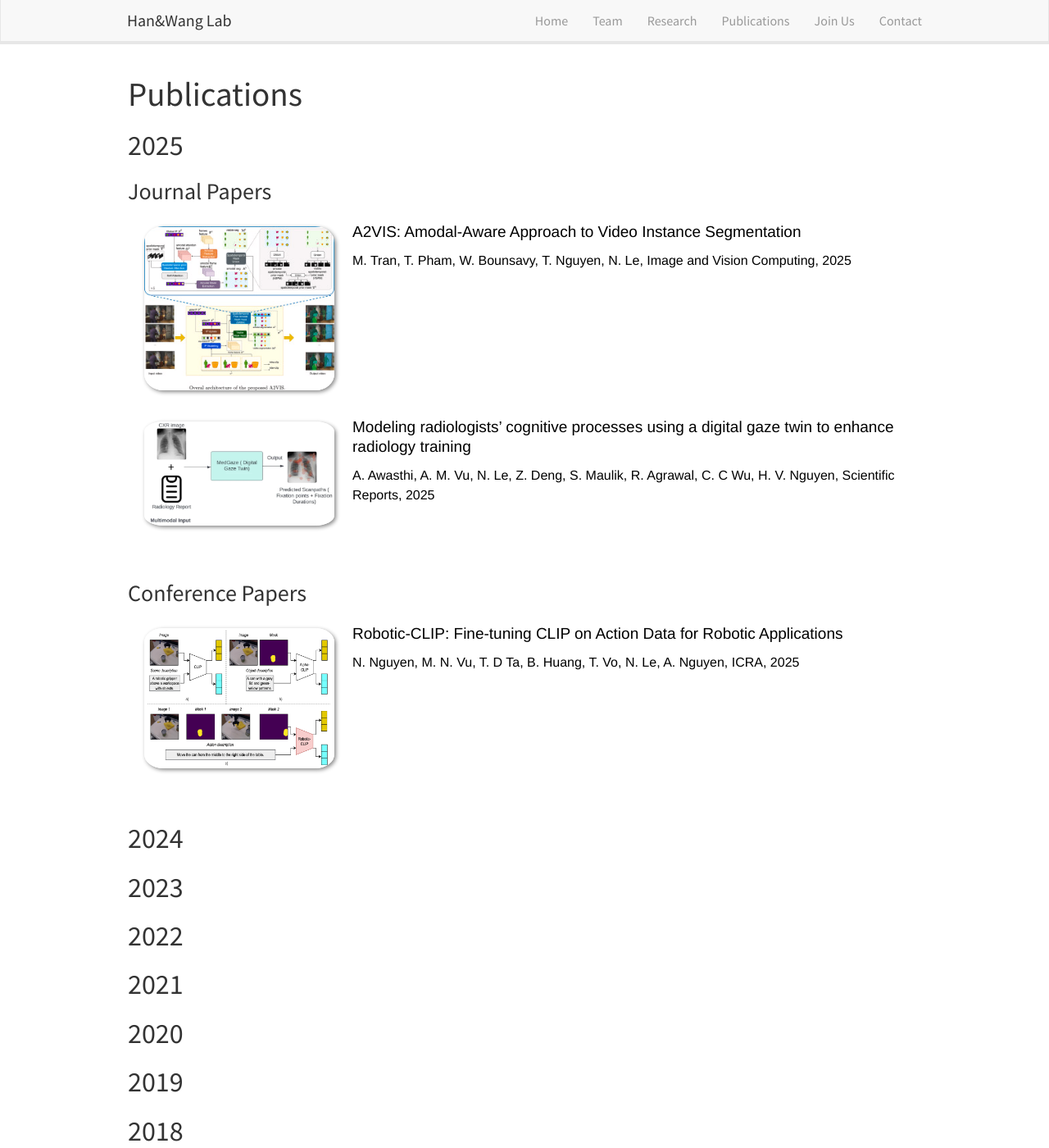
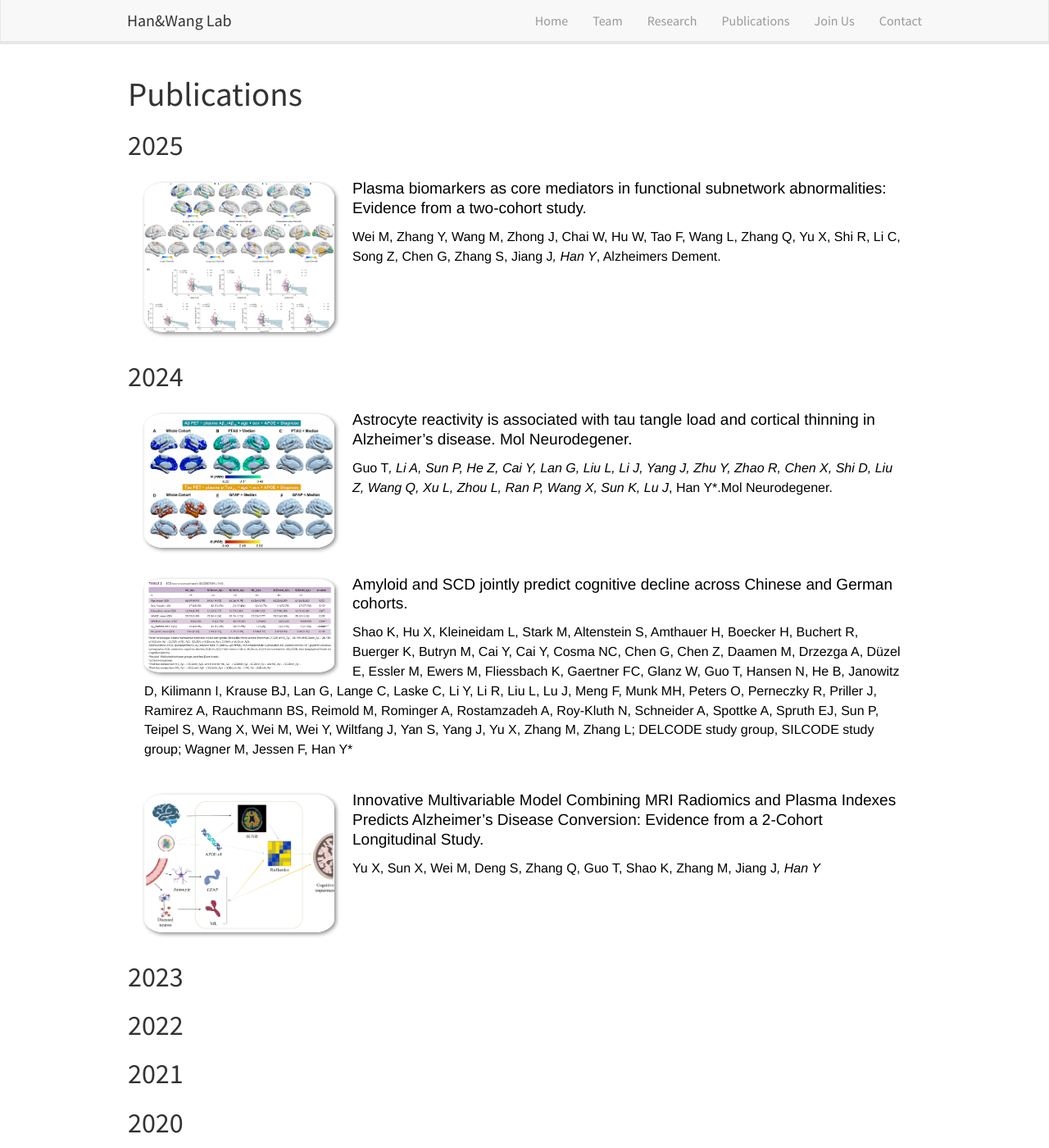
Before and after one commit to han-wang-lab/han-wang-lab.github.io, a Jekyll site: the page built from _pages/publications.md, in a window 1280 px wide and 1400 px high. Shown: the whole window at 82% size. Built offline with Jekyll 4.4.1, drawn with Linux system fonts in a browser that asks for light colours; nearby versions of some CDN libraries.

Commit message:
publication2

```diff
--- a/_data/publist.yml
+++ b/_data/publist.yml
@@ -1,33 +1,45 @@
 # 2025
-- title: "Robotic-CLIP: Fine-tuning CLIP on Action Data for Robotic Applications"
-  image: nguyen_icra2025.png
+#图片在C:\labpage\han-wang-lab.github.io\images\pubpic
+- title: "Plasma biomarkers as core mediators in functional subnetwork abnormalities: Evidence from a two-cohort study."
+  image: alz70114-fig-0003-m.jpg
   description:
-  authors: N. Nguyen, M. N. Vu, T. D Ta, B. Huang, T. Vo, N. Le, A. Nguyen
+  authors: Wei M, Zhang Y, Wang M, Zhong J, Chai W, Hu W, Tao F, Wang L, Zhang Q, Yu X, Shi R, Li C, Song Z, Chen G, Zhang S, Jiang J*, Han Y*
   link:
-    url: https://arxiv.org/abs/2409.17727
-    display: N. Nguyen, M. N. Vu, T. D Ta, B. Huang, T. Vo, N. Le, A. Nguyen,  ICRA, 2025
-  type: 1
-  news2:
-  year: 2025
-
-- title: "A2VIS: Amodal-Aware Approach to Video Instance Segmentation"
-  image: tran_image_vision2025.png
-  description:
-  authors: M. Tran, T. Pham, W. Bounsavy, T. Nguyen, N. Le
-  link:
-    url: https://www.sciencedirect.com/science/article/abs/pii/S0262885625001313
-    display: M. Tran, T. Pham, W. Bounsavy, T. Nguyen, N. Le,  Image and Vision Computing, 2025
+    url: https://alz-journals.onlinelibrary.wiley.com/doi/10.1002/alz.70114
+    display: Wei M, Zhang Y, Wang M, Zhong J, Chai W, Hu W, Tao F, Wang L, Zhang Q, Yu X, Shi R, Li C, Song Z, Chen G, Zhang S, Jiang J*, Han Y*, Alzheimers Dement.
   type: 2
   news2:
   year: 2025
 
-- title: "Modeling radiologists’ cognitive processes using a digital gaze twin to enhance radiology training"
-  image: awasthi_scientific_reports2025.png
+- title: "Astrocyte reactivity is associated with tau tangle load and cortical thinning in Alzheimer's disease. Mol Neurodegener."
+  image: 07236041c015561b678e1879ed47846d.png
   description:
-  authors: A. Awasthi, A. M. Vu, N. Le, Z. Deng, S. Maulik, R. Agrawal, C. C Wu, H. V. Nguyen
+  authors: Guo T*, Li A, Sun P, He Z, Cai Y, Lan G, Liu L, Li J, Yang J, Zhu Y, Zhao R, Chen X, Shi D, Liu Z, Wang Q, Xu L, Zhou L, Ran P, Wang X, Sun K, Lu J*, Han Y*.
   link:
-    url: https://www.nature.com/articles/s41598-025-97935-y
-    display: A. Awasthi, A. M. Vu, N. Le, Z. Deng, S. Maulik, R. Agrawal, C. C Wu, H. V. Nguyen,  Scientific Reports, 2025
+    url: https://molecularneurodegeneration.biomedcentral.com/articles/10.1186/s13024-024-00750-8
+    display: Guo T*, Li A, Sun P, He Z, Cai Y, Lan G, Liu L, Li J, Yang J, Zhu Y, Zhao R, Chen X, Shi D, Liu Z, Wang Q, Xu L, Zhou L, Ran P, Wang X, Sun K, Lu J*, Han Y*.Mol Neurodegener.
   type: 2
   news2:
-  year: 2025
+  year: 2024
+
+- title: "Amyloid and SCD jointly predict cognitive decline across Chinese and German cohorts."
+  image: 595f939434f4f28e8252190609ba97fb.png
+  description:
+  authors: Shao K, Hu X, Kleineidam L, Stark M, Altenstein S, Amthauer H, Boecker H, Buchert R, Buerger K, Butryn M, Cai Y, Cai Y, Cosma NC, Chen G, Chen Z, Daamen M, Drzezga A, Düzel E, Essler M, Ewers M, Fliessbach K, Gaertner FC, Glanz W, Guo T, Hansen N, He B, Janowitz D, Kilimann I, Krause BJ, Lan G, Lange C, Laske C, Li Y, Li R, Liu L, Lu J, Meng F, Munk MH, Peters O, Perneczky R, Priller J, Ramirez A, Rauchmann BS, Reimold M, Rominger A, Rostamzadeh A, Roy-Kluth N, Schneider A, Spottke A, Spruth EJ, Sun P, Teipel S, Wang X, Wei M, Wei Y, Wiltfang J, Yan S, Yang J, Yu X, Zhang M, Zhang L; DELCODE study group, SILCODE study group; Wagner M, Jessen F, Han Y*
+  link:
+    url: https://alz-journals.onlinelibrary.wiley.com/doi/10.1002/alz.14119
+    display: Shao K, Hu X, Kleineidam L, Stark M, Altenstein S, Amthauer H, Boecker H, Buchert R, Buerger K, Butryn M, Cai Y, Cai Y, Cosma NC, Chen G, Chen Z, Daamen M, Drzezga A, Düzel E, Essler M, Ewers M, Fliessbach K, Gaertner FC, Glanz W, Guo T, Hansen N, He B, Janowitz D, Kilimann I, Krause BJ, Lan G, Lange C, Laske C, Li Y, Li R, Liu L, Lu J, Meng F, Munk MH, Peters O, Perneczky R, Priller J, Ramirez A, Rauchmann BS, Reimold M, Rominger A, Rostamzadeh A, Roy-Kluth N, Schneider A, Spottke A, Spruth EJ, Sun P, Teipel S, Wang X, Wei M, Wei Y, Wiltfang J, Yan S, Yang J, Yu X, Zhang M, Zhang L; DELCODE study group, SILCODE study group; Wagner M, Jessen F, Han Y*
+  type: 2
+  news2:
+  year: 2024
+
+- title: "Innovative Multivariable Model Combining MRI Radiomics and Plasma Indexes Predicts Alzheimer's Disease Conversion: Evidence from a 2-Cohort Longitudinal Study. "
+  image: db378c68517e54ed0d910f5edd1a10fe.png
+  description:
+  authors: Yu X, Sun X, Wei M, Deng S, Zhang Q, Guo T, Shao K, Zhang M, Jiang J*, Han Y*
+  link:
+    url: https://spj.science.org/doi/10.34133/research.0354
+    display: Yu X, Sun X, Wei M, Deng S, Zhang Q, Guo T, Shao K, Zhang M, Jiang J*, Han Y*
+  type: 2
+  news2:
+  year: 2024
--- a/_layouts/research.html
+++ b/_layouts/research.html
@@ -41,7 +41,7 @@ layout: default
 </style>
 
 <div id="research" class="col-sm-12">
-
+<h1>Research</h1>
   <!-- 第一部分 -->
   <h2><strong>（一）基于血浆多维标志物（Aβ/tau/GFAP）构建预测AD神经退行性速率的计算模型研究</strong></h2>
   {% assign plasma = site.data.research | where_exp: "item", "item.id == 'plasma'" %}
--- a/_pages/publications.md
+++ b/_pages/publications.md
@@ -8,11 +8,11 @@ permalink: /publications/
 
 # Publications
 
-{% assign years = "2025,2024,2023,2022,2021,2020,2019,2018,2017,2016" | split: ',' %}
+{% assign years = "2025,2024,2023,2022,2021,2020" | split: ',' %}
 {% assign containsConference = false %}
 {% assign containsJournal = false %}
 {% for year in years %}
-{% assign containsConference = false %}
+<!-- {% assign containsConference = false %} -->
 {% assign containsJournal = false %}
 ## {{year | string}}
 
@@ -38,7 +38,7 @@ permalink: /publications/
 
 
 {% if containsJournal %}
-### Journal Papers
+<!-- ### Journal Papers -->
 {% endif %}
 
 {% for publi in site.data.publist %}
@@ -59,10 +59,10 @@ permalink: /publications/
 {% endfor %}
 
 {% if containsJournal %}
-<p> &nbsp; </p>
+<!-- <p> &nbsp; </p> -->
 {% endif %}
 
-{% if containsConference %}
+<!-- {% if containsConference %}
 ### Conference Papers
 {% endif %}
 
@@ -81,16 +81,16 @@ permalink: /publications/
 
 {% endif %}
 
-{% endfor %}
+{% endfor %} -->
 
 {% if containsConference %}
-<p> &nbsp; </p>
+<!-- <p> &nbsp; </p> -->
 {% endif %}
 
 {% endfor %}
 
 
-## Patents
+<!-- ## Patents
 
 {% assign number_printed = 0 %}
 {% for publi in site.data.publist %}
@@ -108,9 +108,9 @@ permalink: /publications/
 </div>
 
 {% endif %}
-{% endfor %}
+{% endfor %} -->
 
-<p> &nbsp; </p>
+<!-- <p> &nbsp; </p> -->
 
 <!-- <div>
 ## Full List
```
Also changed, not shown: images/pubpic/07236041c015561b678e1879ed47846d.png (added), images/pubpic/595f939434f4f28e8252190609ba97fb.png (added), images/pubpic/alz70114-fig-0003-m.jpg (added), images/pubpic/awasthi_scientific_reports2025.png (deleted), images/pubpic/db378c68517e54ed0d910f5edd1a10fe.png (added), images/pubpic/nguyen_icra2025.png (deleted), images/pubpic/tran_image_vision2025.png (deleted).
